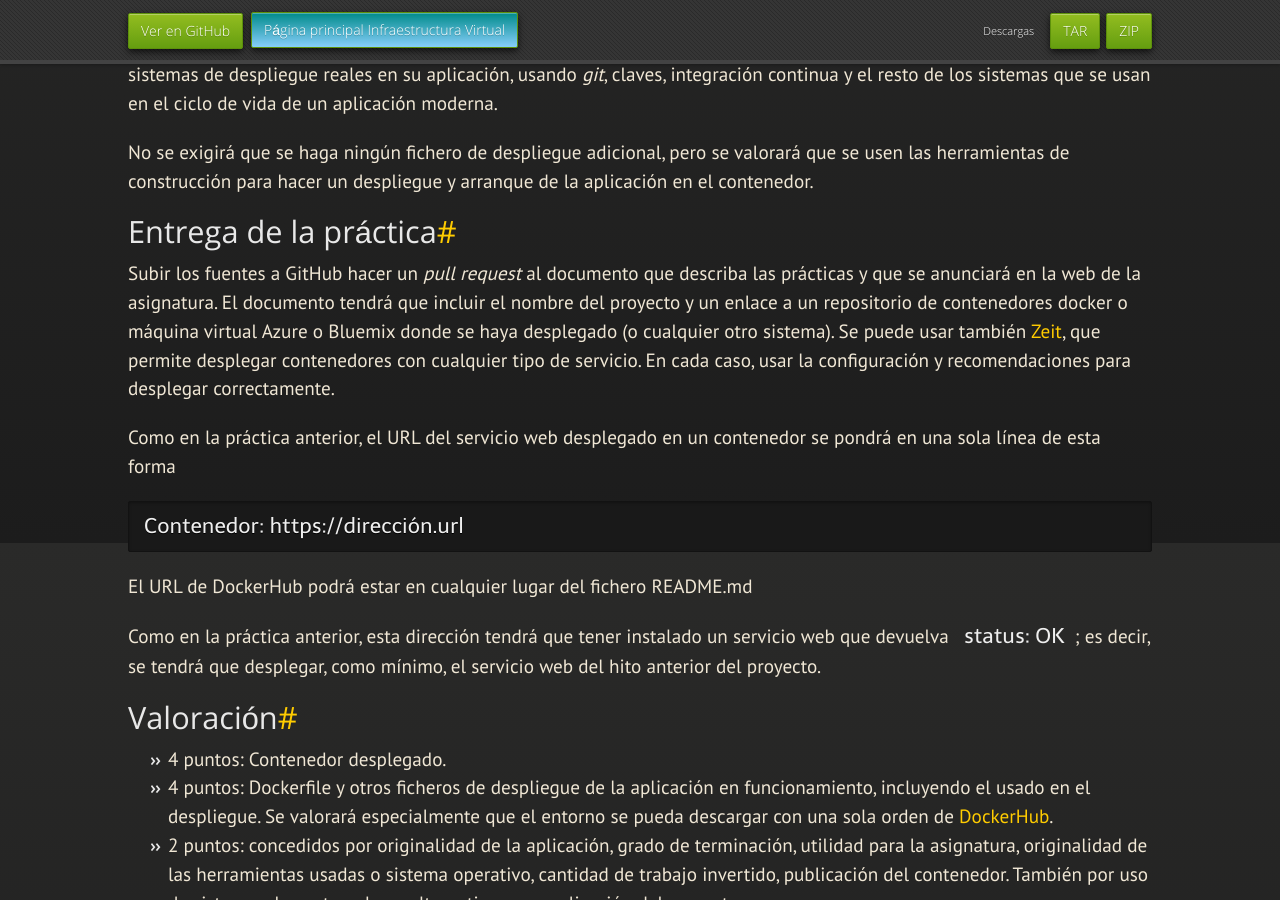
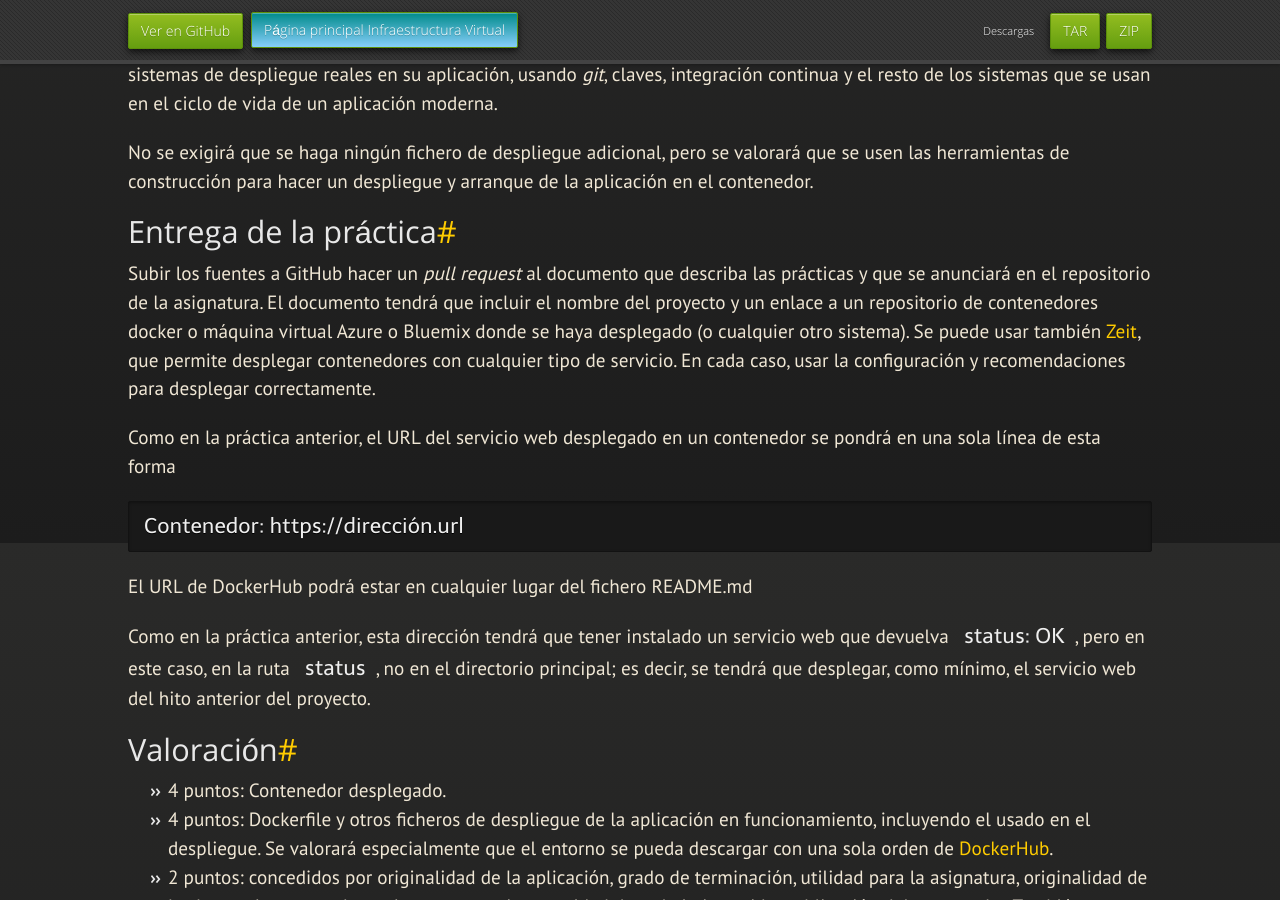
Before and after one commit to JJ/IV, a Jekyll site: the page built from documentos/proyecto/4.Docker.md, in a window 1280 px wide and 900 px high, scrolled down 1257 px. Built offline with Jekyll 4.4.1, drawn with Linux system fonts in a browser that asks for light colours; nearby versions of some CDN libraries; some web fonts are replaced; our own code applies the rules of GitHub Pages for plain Markdown files.

Commit message:
Sync documentos/proyecto/4.Docker.md de master a gh-pages

```diff
--- a/documentos/proyecto/4.Docker.md
+++ b/documentos/proyecto/4.Docker.md
@@ -74,7 +74,7 @@ Entrega de la práctica
 --------------------------------
 
 Subir los fuentes a GitHub hacer un *pull request* al documento que
-describa las prácticas y que se anunciará en la web de la
+describa las prácticas y que se anunciará en el repositorio de la
 asignatura. El documento tendrá que incluir el nombre del proyecto y
 un enlace a un repositorio de contenedores docker o máquina virtual
 Azure o Bluemix donde se haya desplegado (o cualquier otro sistema). Se puede usar también [Zeit](https://zeit.co), que permite desplegar contenedores con cualquier tipo de servicio. En cada caso, usar la configuración y recomendaciones para desplegar correctamente.
@@ -85,7 +85,11 @@ Como en la práctica anterior, el URL del servicio web desplegado en un contened
 
 El URL de DockerHub podrá estar en cualquier lugar del fichero README.md
 
-Como en la práctica anterior, esta dirección tendrá que tener instalado un servicio web que devuelva `status: OK`; es decir, se tendrá que desplegar, como mínimo, el servicio web del hito anterior del proyecto.
+Como en la práctica anterior, esta dirección tendrá que tener
+instalado un servicio web que devuelva `status: OK`, pero en este
+caso, en la ruta `status`, no en el directorio principal; es decir, se
+tendrá que desplegar, como mínimo, el servicio web del hito anterior
+del proyecto.
 
 Valoración
 --------------
```
